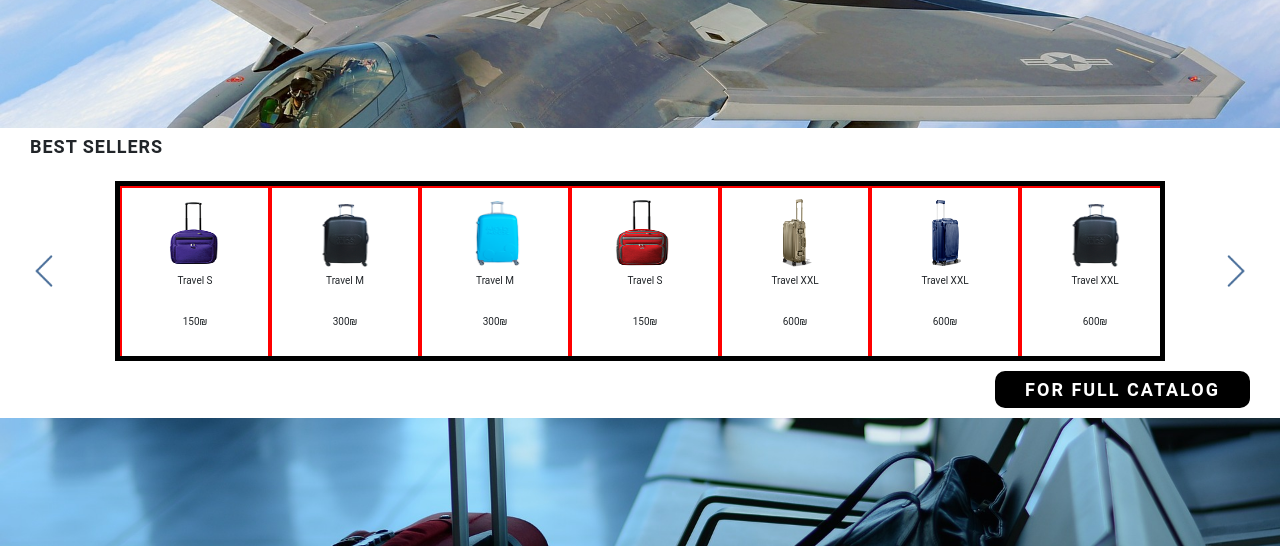
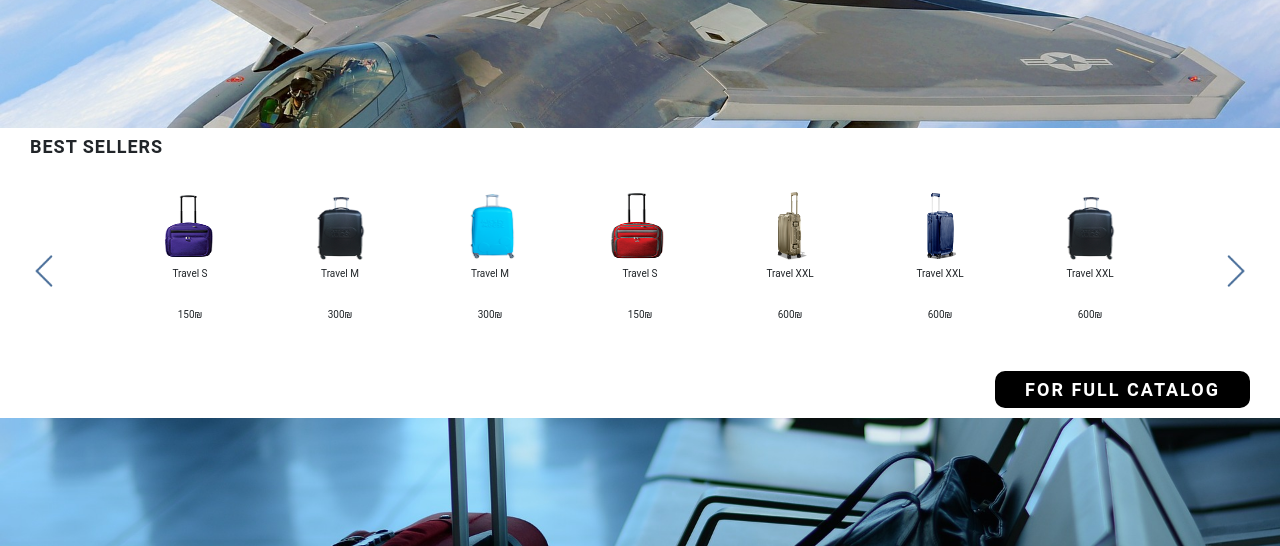
Before and after one commit to SGG-Israel/Luggage, a plain HTML site: page index.html in a window 1280 px wide. Shown: the part 108-654 px from the top of the page. Drawn offline with nearby package versions, Linux system fonts and the light colour scheme.

Commit message:
Clear border

```diff
--- a/style.css
+++ b/style.css
@@ -174,7 +174,6 @@ button {
   overflow: hidden;
   justify-content: center;
   flex-wrap: nowrap;
-  border: 5px solid black;
 }
 .slider-line {
   width: 1200px;
@@ -189,7 +188,6 @@ button {
   width: 150px;
   display: flex;
   justify-content: center;
-  border: 2px solid red;
 }
 .left-next img,
 .right-next img {
```
